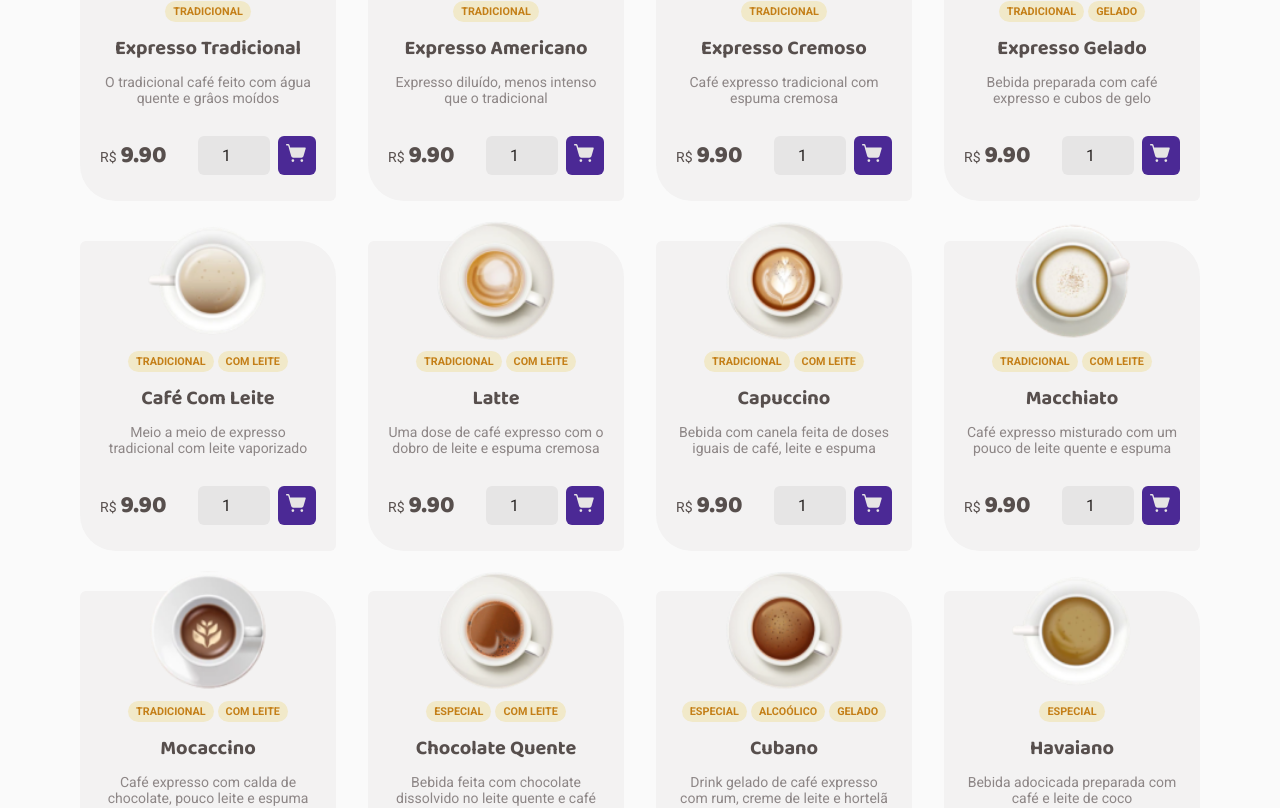
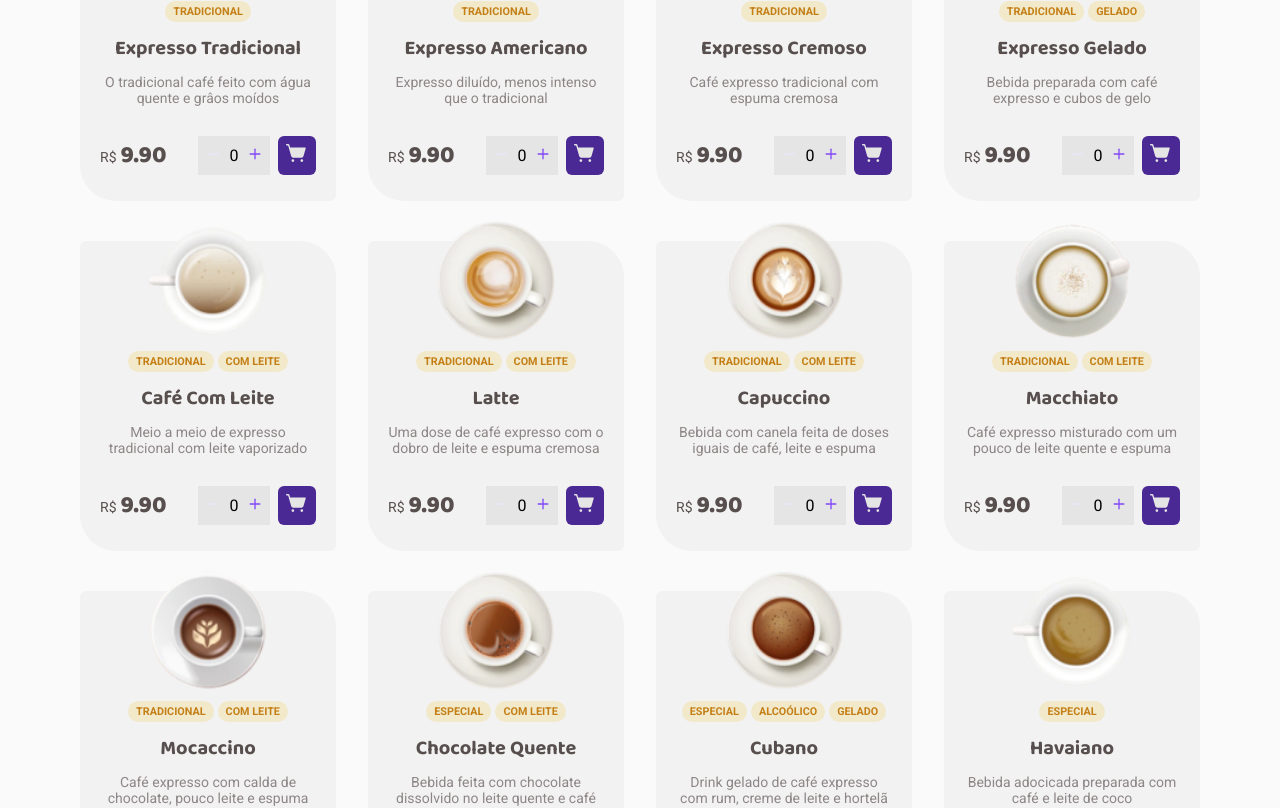
Before and after one commit to LucieneFagundes/coffee-delivery, a React (Vite) app: page / in a window 1280 px wide. Shown: the part 855-1663 px from the top of the page. Built offline with nearby package versions, Linux system fonts and the light colour scheme; data requests are answered from the project's data file.

Commit message:
add input component

```diff
--- /dev/null
+++ b/src/components/InputNumber/index.tsx
@@ -0,0 +1,42 @@
+import { Minus, Plus } from 'phosphor-react'
+import { ChangeEvent, InputHTMLAttributes, useState } from 'react'
+import { ButtonControl, InputLabel, Wrapper } from './styles'
+
+interface InputProps extends InputHTMLAttributes<HTMLInputElement> {
+  initialValue?: number
+}
+
+export function InputNumber({ initialValue, ...props }: InputProps) {
+  const [value, setValue] = useState(initialValue || 0)
+
+  const handleInputChange = (event: ChangeEvent<HTMLInputElement>) => {
+    setValue(Number(event.target.value))
+  }
+
+  function handleLessClick() {
+    setValue(value - 1)
+  }
+  function handleMoreClick() {
+    setValue(value + 1)
+  }
+
+  return (
+    <>
+      <Wrapper>
+        <ButtonControl onClick={handleLessClick} disabled={value <= 0}>
+          <Minus size={14} weight="bold" />
+        </ButtonControl>
+        <InputLabel
+          type="number"
+          id={props.id}
+          value={value}
+          onChange={handleInputChange}
+          {...props}
+        />
+        <ButtonControl onClick={handleMoreClick}>
+          <Plus size={14} weight="bold" />
+        </ButtonControl>
+      </Wrapper>
+    </>
+  )
+}
--- /dev/null
+++ b/src/components/InputNumber/styles.ts
@@ -0,0 +1,40 @@
+import styled from 'styled-components'
+
+export const Wrapper = styled.div`
+  display: flex;
+  align-items: center;
+  gap: 0.25rem;
+  padding: .5rem;
+  font-size: 1rem;
+  width: 4.5rem;
+  background: ${(props) => props.theme['base-button']};
+`
+
+export const InputLabel = styled.input`
+  -webkit-appearance: textfield;
+  -moz-appearance: textfield;
+  appearance: textfield;
+  ::-webkit-inner-spin-button,
+  ::-webkit-outer-spin-button {
+    -webkit-appearance: none;
+  }
+
+  width: 1.25rem;
+  border-radius: 6px;
+  border: none;
+  background: transparent;
+  text-align: center;
+`
+
+export const ButtonControl = styled.button`
+  border: none;
+  background: transparent;
+  color: ${props => props.theme.purple};
+
+  :hover{
+    color: ${props => props.theme['purple-dark']};
+  }
+  :disabled{
+    color: ${props => props.theme['purple-light']};
+  }
+`
--- a/src/pages/Home/components/Coffee/index.tsx
+++ b/src/pages/Home/components/Coffee/index.tsx
@@ -1,4 +1,5 @@
 import { ShoppingCartSimple } from 'phosphor-react'
+import { InputNumber } from '../../../../components/InputNumber'
 import {
   CoffeeCard,
   CoffeeName,
@@ -44,7 +45,7 @@ export function Coffee({ coffee }: CoffeeProps) {
           R$<span>{coffee.price}</span>
         </Price>
         <BoxInput>
-          <AmountCoffee type="number" defaultValue={1} min="1" />
+          <InputNumber id="amount-coffee" min={0} max={99} />
           <Button>
             <ShoppingCartSimple size={22} weight="fill" />
           </Button>
```
